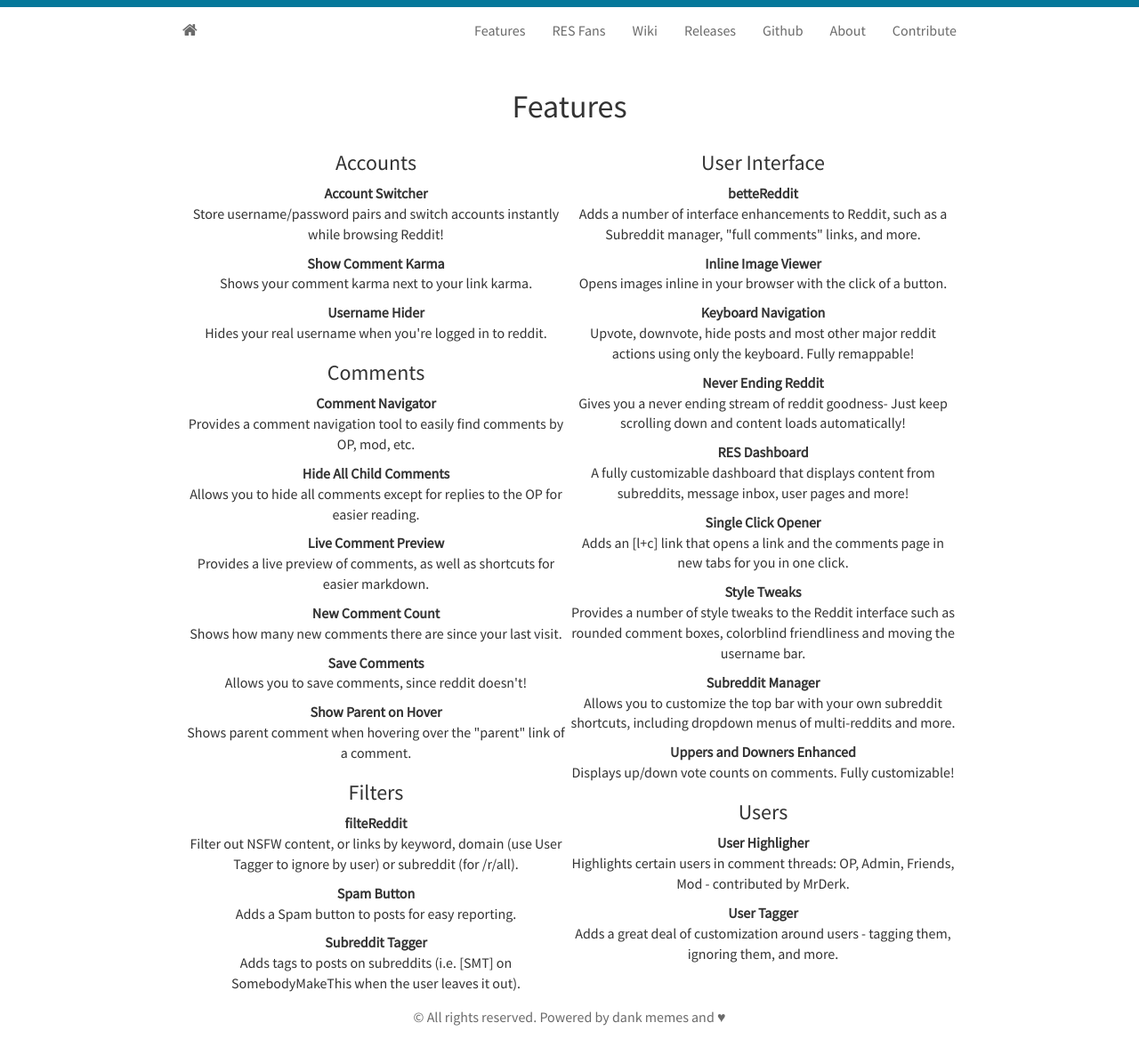
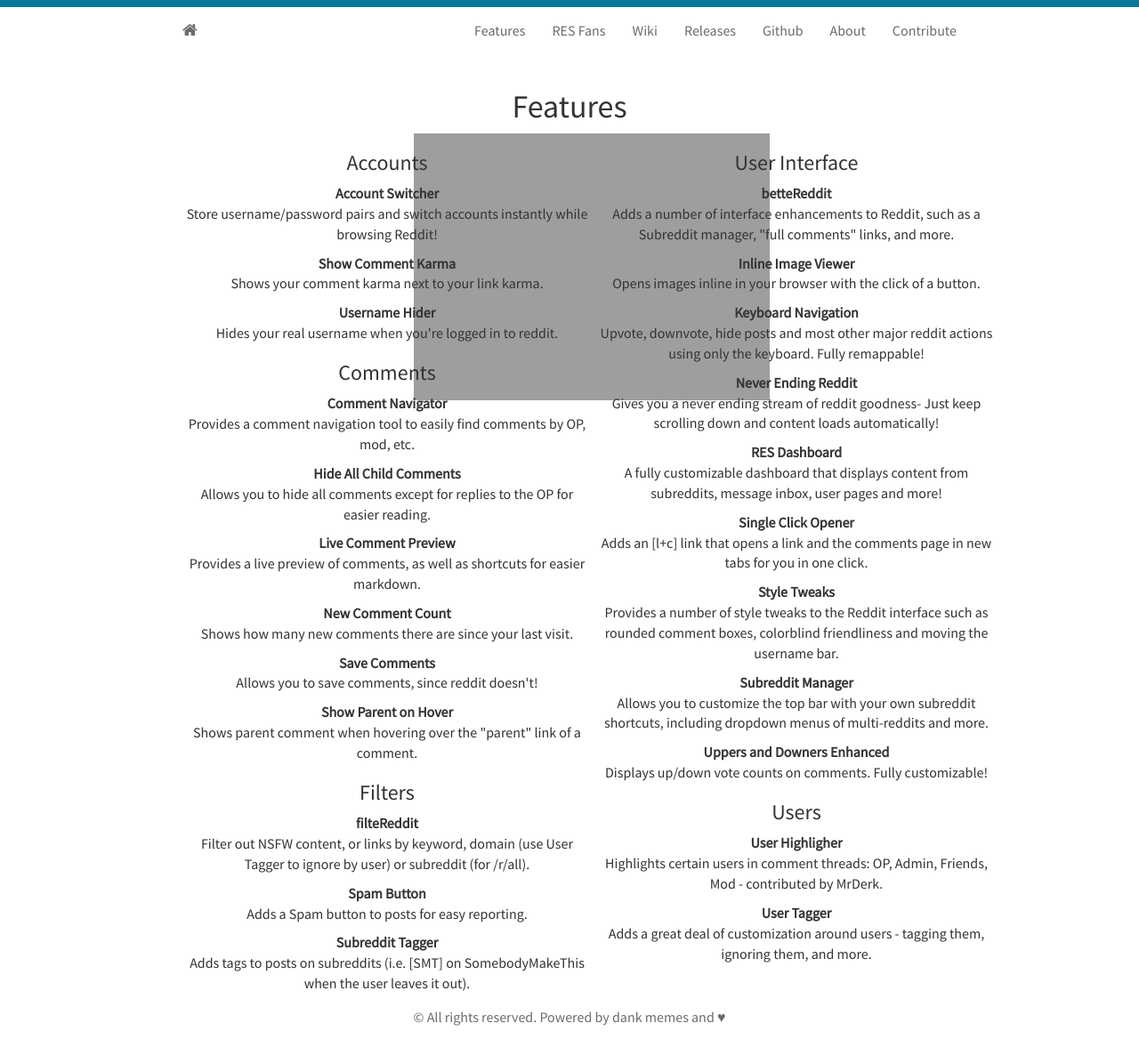
Before and after one commit to Reddit-Enhancement-Suite/Reddit-Enhancement-Suite.github.io, a Jekyll site: the page built from features.html, in a window 1280 px wide. Shown: the whole page at 89% size. Built offline with Jekyll 4.4.1, drawn with Linux system fonts in a browser that asks for light colours; nearby versions of some CDN libraries.

Commit message:
Update features.html

```diff
--- a/features.html
+++ b/features.html
@@ -4,7 +4,7 @@
 ---
 
 <h1>Features</h1>
-
+<section class="shadow">
 <div class="twoCol">
     <span>
     <h3>Accounts</h3>
@@ -64,3 +64,4 @@
     </span>
     <div class="clear"></div>
 </div>
+</section>
```
